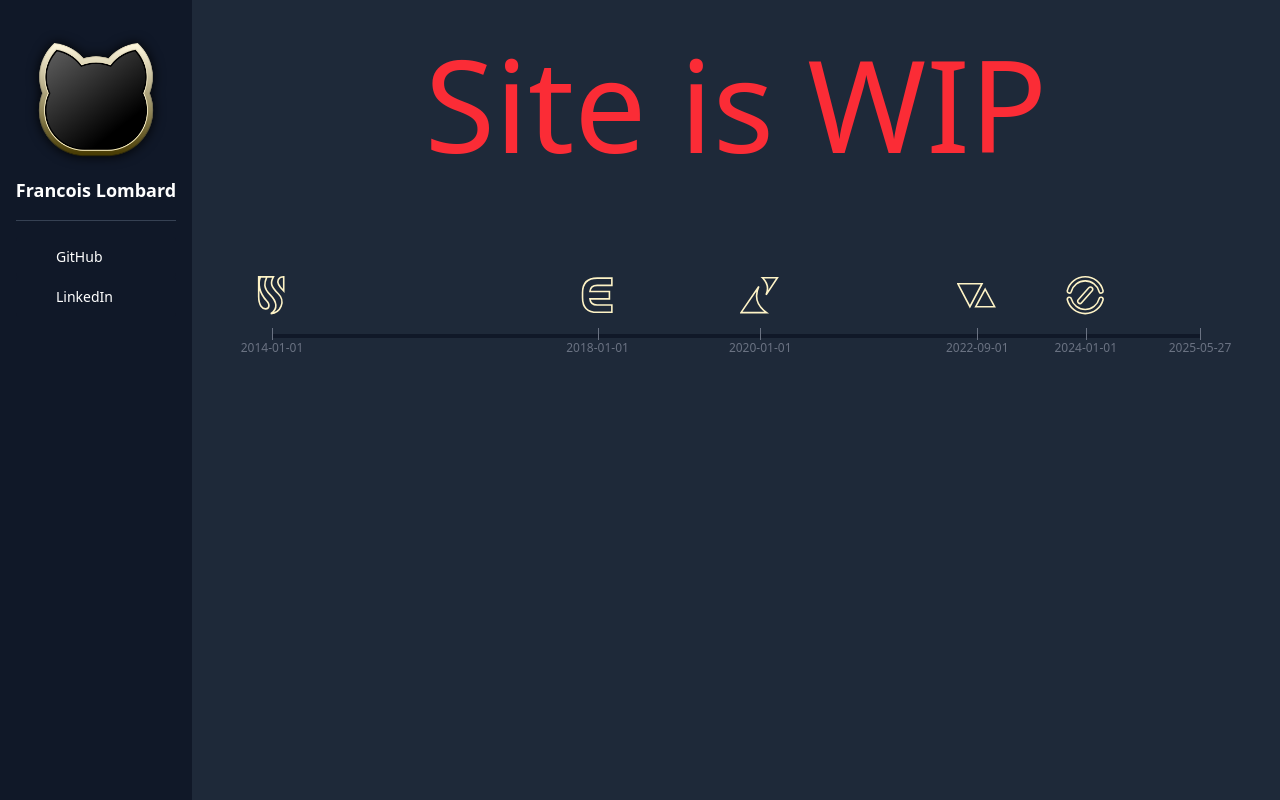
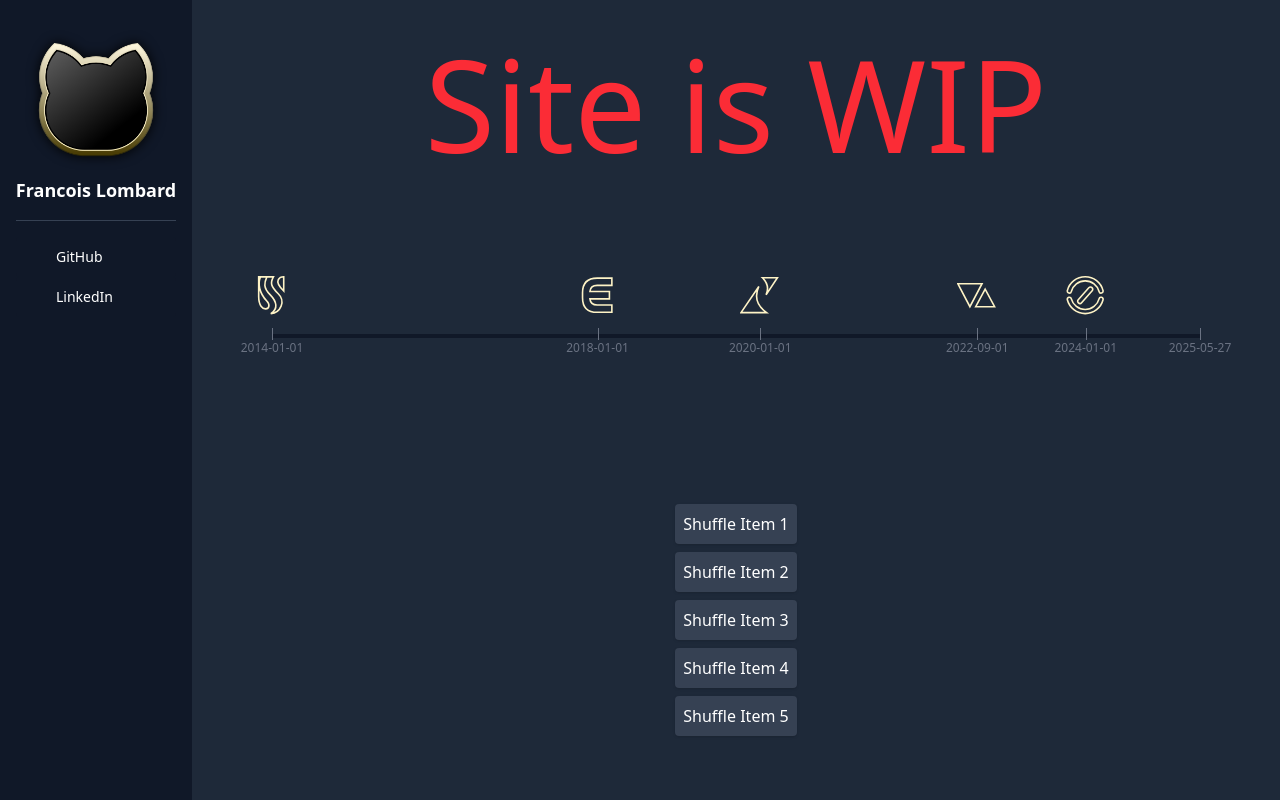
Before and after one commit to fnlombard/fnlombard.github.io, a SvelteKit app: page / in a window 1280 px wide. Built offline with nearby package versions, Linux system fonts and the light colour scheme.

Commit message:
Add ShuffleBoard component

```diff
--- a/src/lib/components/horizontal-timeline/HorizontalTimeline.svelte
+++ b/src/lib/components/horizontal-timeline/HorizontalTimeline.svelte
@@ -4,10 +4,15 @@
 
     interface timelineProps {
         items: timelineItem[];
+        update_selected: (index: number | null) => void;
     }
 
     const props: timelineProps = $props();
     let hoveredIndex: number | null = $state(null);
+
+    $effect(() => {
+        props.update_selected(hoveredIndex);
+    });
 
     const todayStr = new Date().toISOString().split("T")[0];
 
--- a/src/lib/components/horizontal-timeline/TimelineItem.svelte
+++ b/src/lib/components/horizontal-timeline/TimelineItem.svelte
@@ -1,5 +1,6 @@
 <script module lang="ts">
     export interface timelineItem {
+        id: number;
         label: string;
         description: string;
         date_start: string;
--- /dev/null
+++ b/src/lib/components/shuffle-board/ShuffleBoard.svelte
@@ -0,0 +1,31 @@
+<script module lang="ts">
+    export interface ShuffleItem {
+        id: number;
+        content: string;
+    }
+</script>
+
+<script lang="ts">
+    import { flip } from "svelte/animate";
+
+    interface IProps {
+        highlighted_id: number | null;
+        items: ShuffleItem[];
+    }
+
+    const props: IProps = $props();
+
+    const sortedItems = $derived.by(() => {
+        if (props.highlighted_id == null) return props.items;
+        return [
+            ...props.items.filter((item) => item.id === props.highlighted_id),
+            ...props.items.filter((item) => item.id !== props.highlighted_id)
+        ];
+    });
+</script>
+
+{#each sortedItems as item (item.id)}
+    <div class="mb-2 rounded bg-gray-700 p-2 text-white shadow" animate:flip>
+        <p>{item.content}</p>
+    </div>
+{/each}
--- a/src/routes/+page.svelte
+++ b/src/routes/+page.svelte
@@ -3,6 +3,8 @@
     import VerticalNavBar from "$lib/components/vertical-nav-bar/VerticalNavBar.svelte";
     import HorizontalTimeline from "$lib/components/horizontal-timeline/HorizontalTimeline.svelte";
     import type { timelineItem } from "$lib/components/horizontal-timeline/TimelineItem.svelte";
+    import ShuffleBoard from "$lib/components/shuffle-board/ShuffleBoard.svelte";
+    import type { ShuffleItem } from "$lib/components/shuffle-board/ShuffleBoard.svelte";
 
     const links: Link[] = [
         { label: "GitHub", url: "https://github.com/fnlombard", icon: icons["github"] },
@@ -18,6 +20,7 @@
 
     const items: timelineItem[] = [
         {
+            id: 0,
             label: "BEng Robitics (Cum Laude)",
             description: "Stellenbosch University, ZA",
             date_start: "2014-01-01",
@@ -25,6 +28,7 @@
             url: "https://ee.sun.ac.za/"
         },
         {
+            id: 1,
             label: "MEng Electronic Engineering",
             description: "Stellenbosch University, ZA",
             date_start: "2018-01-01",
@@ -32,6 +36,7 @@
             url: "https://www.esl.sun.ac.za/"
         },
         {
+            id: 2,
             label: "Software Engineer",
             description: "S-PLANE, ZA",
             date_start: "2020-01-01",
@@ -39,6 +44,7 @@
             url: "https://s-plane.com/products/isr-payload-operation/paragonisr/"
         },
         {
+            id: 3,
             label: "Software Engineer",
             description: "VASTech, ZA",
             date_start: "2022-09-01",
@@ -46,6 +52,7 @@
             url: "https://www.vastech.co.za/"
         },
         {
+            id: 4,
             label: "Software Engineer",
             description: "Zenseact, SE",
             date_start: "2024-01-01",
@@ -53,12 +60,23 @@
             url: "https://zenseact.com/our-software/"
         }
     ];
+
+    const shuffleItems: ShuffleItem[] = [
+        { id: 0, content: "Shuffle Item 1" },
+        { id: 1, content: "Shuffle Item 2" },
+        { id: 2, content: "Shuffle Item 3" },
+        { id: 3, content: "Shuffle Item 4" },
+        { id: 4, content: "Shuffle Item 5" }
+    ];
+
+    let selectedIndex: number | null = $state(null);
 </script>
 
 <div class="flex">
     <VerticalNavBar {title} {iconPath} {links} />
     <div class="flex w-full flex-col items-center bg-gray-800 p-10">
         <div class="text-9xl text-red-500">Site is WIP</div>
-        <HorizontalTimeline {items} />
+        <HorizontalTimeline {items} update_selected={(new_index) => (selectedIndex = new_index)} />
+        <ShuffleBoard items={shuffleItems} highlighted_id={selectedIndex} />
     </div>
 </div>
```
